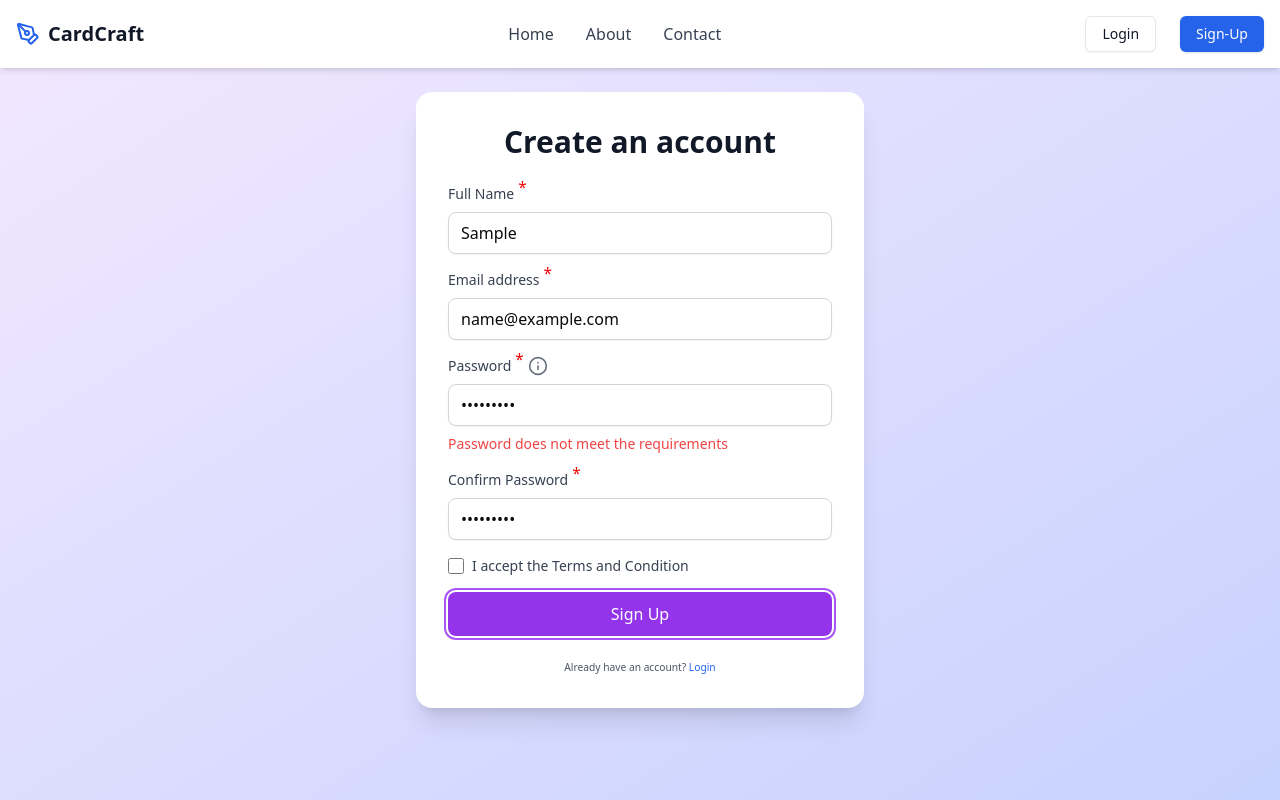
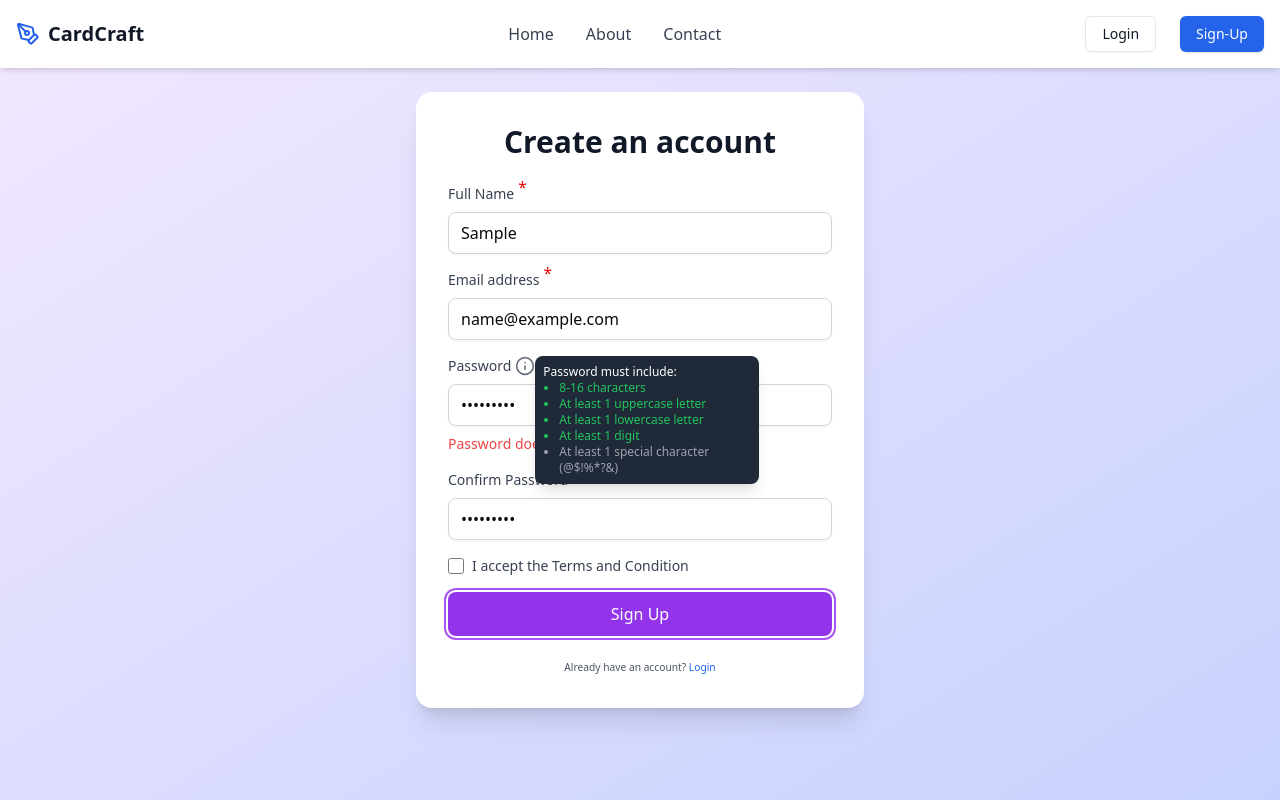
Before and after one commit to Crystal-technology/Visiting-card-front-end, a Next.js app: page /sign-up in a window 1280 px wide. Both pictures are taken after typing "Sample", "name@example.com", "Sample123", "Sample123" into the empty fields and a click on the button "Sign Up". Shown: the top 800 px of the page. Built offline with nearby package versions, Linux system fonts and the light colour scheme.

Commit message:
enter password according to consition

```diff
--- a/src/app/sign-up/page.jsx
+++ b/src/app/sign-up/page.jsx
@@ -1,6 +1,6 @@
 "use client";
 import { Info } from "lucide-react";
-import { useState } from "react";
+import { useEffect, useRef, useState } from "react";
 
 const Signup = () => {
   const [showPassword, setShowPassword] = useState(false);
@@ -8,6 +8,7 @@ const Signup = () => {
   const [showTooltip, setShowTooltip] = useState(false);
   const [loading, setLoading] = useState(false);
   const [errorMessage, setErrorMessage] = useState("");
+  const tooltipRef = useRef(null);
 
   const [formData, setFormData] = useState({
     name: "",
@@ -32,11 +33,23 @@ const Signup = () => {
     { label: "At least 1 special character (@$!%*?&)", regex: /[@$!%*?&]/ },
   ];
 
-  const getPasswordStrength = () => {
-    if (formData.password.length >= 12) return "Too Strong";
-    if (formData.password.length >= 8) return "Strong password";
-    return "";
+  const handleClickOutside = (event) => {
+    if (tooltipRef.current && !tooltipRef.current.contains(event.target)) {
+      setShowTooltip(false);
+    }
   };
+
+  useEffect(() => {
+    document.addEventListener("mousedown", handleClickOutside);
+    return () => {
+      document.removeEventListener("mousedown", handleClickOutside);
+    };
+  }, []);
+  // const getPasswordStrength = () => {
+  //   if (formData.password.length >= 12) return "Too Strong";
+  //   if (formData.password.length >= 8) return "Strong password";
+  //   return "";
+  // };
 
   const validateForm = () => {
     let isValid = true;
@@ -186,24 +199,23 @@ const Signup = () => {
             {errors.email && <p className="text-sm text-red-500">{errors.email}</p>}
           </div>
 
-          {/* Password */}
 <div className="space-y-2">
-            <div className="flex gap-1">
+            <div className="flex gap-1 items-center">
               <label className="block text-sm font-medium text-gray-700">Password</label>
-            <p className="text-[#ed0707] text-[1.2vw] mt-[-8px]">*</p>
-             {/* Info Tooltip */}
               <div
                 className="relative z-10"
                 onMouseEnter={() => setShowTooltip(true)}
-                onMouseLeave={() => setShowTooltip(false)}
+                ref={tooltipRef}
               >
                 <Info className="h-5 w-5 text-gray-500 cursor-pointer" />
-                {showTooltip && (
+                {(showTooltip || formData.password) && (
                   <div className="absolute left-5 top-0 bg-gray-800 text-white text-xs rounded-lg p-2 w-56 shadow-lg">
                     <p>Password must include:</p>
                     <ul className="list-disc ml-4">
-                      {passwordConditions.map(({ label }, index) => (
-                          <li key={index}>{label}</li>
+                      {passwordConditions.map(({ label, regex }, index) => (
+                        <li key={index} className={regex.test(formData.password) ? "text-green-500" : "text-gray-400"}>
+                          {label}
+                        </li>
                       ))}
                     </ul>
                   </div>
@@ -215,7 +227,6 @@ const Signup = () => {
               type={showPassword ? "text" : "password"}
               value={formData.password}
               onChange={handleChange}
-              onBlur={handleBlur}
               className="w-full px-3 py-2 border rounded-lg shadow-sm focus:ring-2 focus:ring-purple-500 border-gray-300"
               placeholder="Enter Password"
             />
```
Lines whose indentation alone changed are shown as unchanged.
